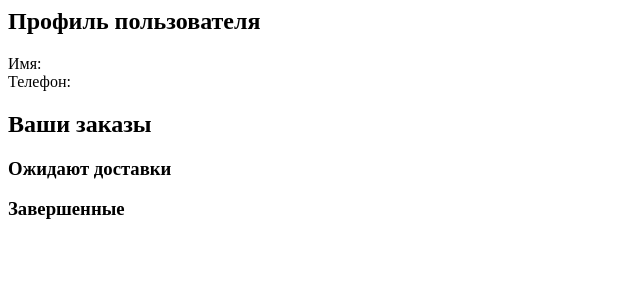
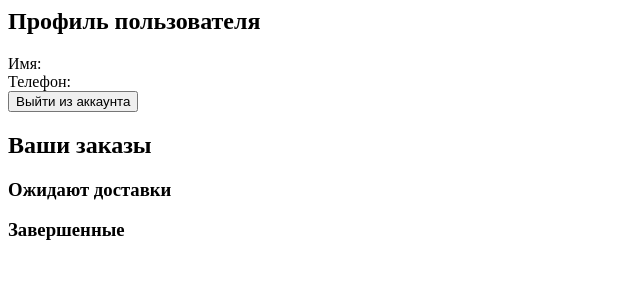
Before and after one commit to Artpupser/ProductHack, a PHP site: page /views/profile.php in a window 1280 px wide. Shown: the top 300 px of the page, without its empty margins (0-640 px from the left). Run offline with PHP 8.4, Linux system fonts and the light colour scheme.

Commit message:
Кнопка выхода

```diff
--- a/src/views/profile.php
+++ b/src/views/profile.php
@@ -19,6 +19,9 @@
 			</div>
 
 		</div>
+		<form class="contact-form" method="POST" action="/api/user/logout">
+			<button type="submit">Выйти из аккаунта</button>
+		</form>
 	</section>
 
 	<section class="section_con profile-section">
```
